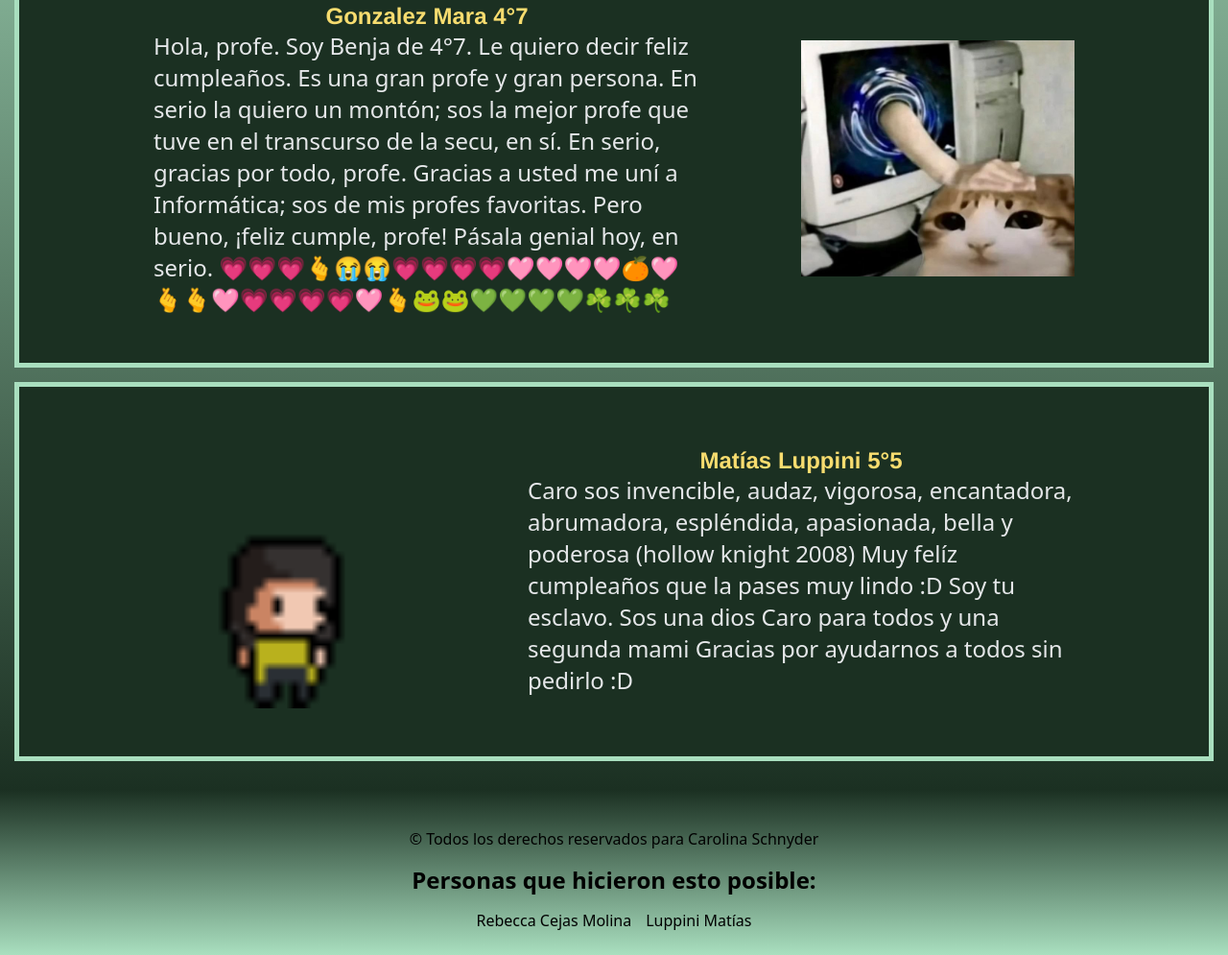
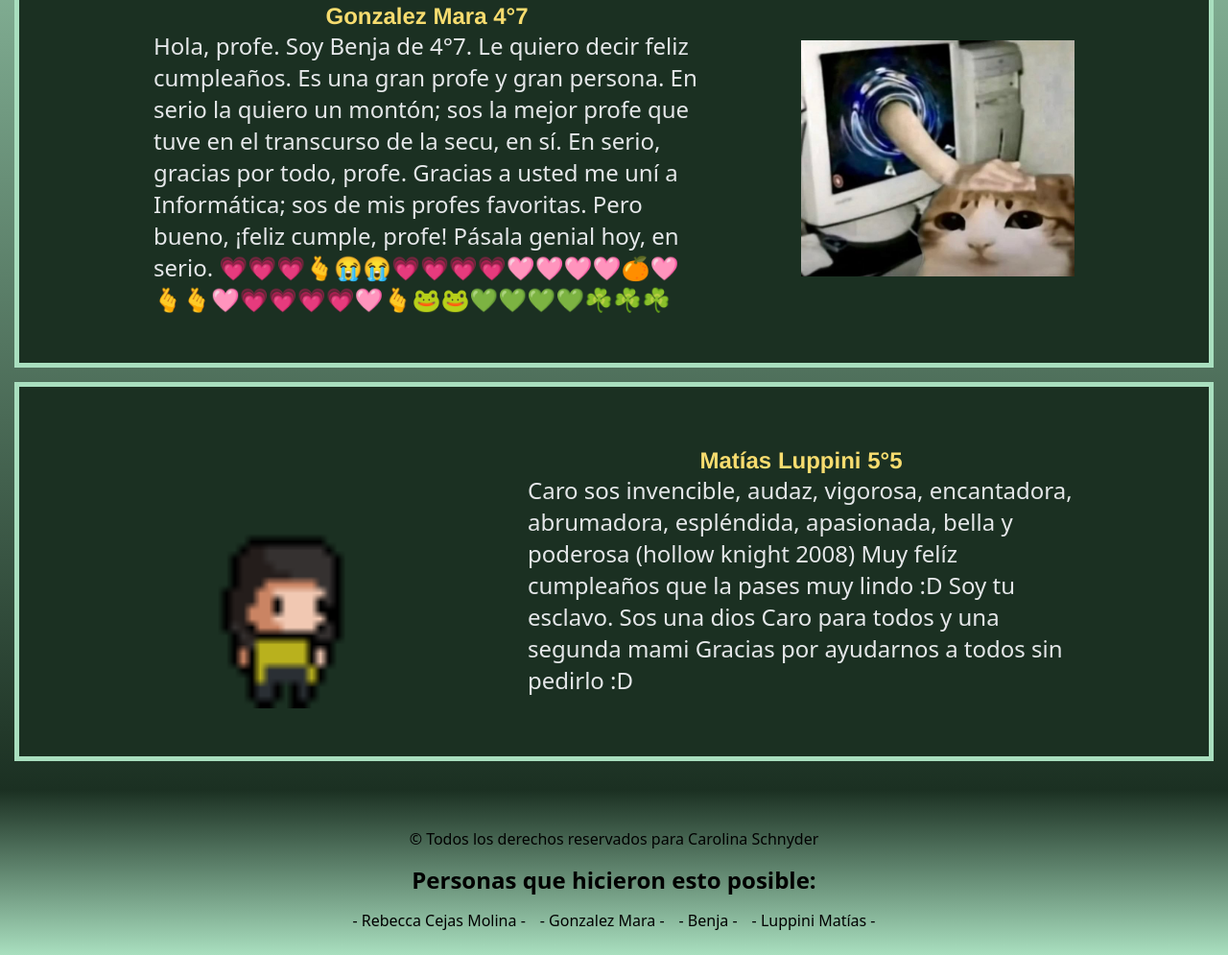
Before and after one commit to Mati9284/LABORATORIO-DE-PROGRAMACION-TP-N-DIFICIL, a plain HTML site: page index.html in a window 1280 px wide. Shown: the part 1875-2870 px from the top of the page at 96% size. Drawn offline with Linux system fonts and the light colour scheme; a web font is replaced by a local one.

Commit message:
AÑADIDO: ACTUALIZADO: - Nombramiento de todos los participantes actuales del 19/11/2026

```diff
--- a/index.html
+++ b/index.html
@@ -34,8 +34,10 @@
             <h2>Personas que hicieron esto posible:</h2>
         </header>
         <section class="contenedor wrap justify-center">
-            <p>Rebecca Cejas Molina</p>
-            <p>Luppini Matías</p>
+            <p>- Rebecca Cejas Molina -</p>
+            <p>- Gonzalez Mara -</p>
+            <p>- Benja -</p>
+            <p>- Luppini Matías -</p>
         </section>
     </footer>
 </body>
--- a/js/cards.js
+++ b/js/cards.js
@@ -14,7 +14,7 @@ const datos = [
         imagen: `Rebecca.png`,
     },
     {
-        titulo: ``,
+        titulo: `Benja`,
         descripcion: ``,
         imagen: `Benja.jpeg`,
         vuelta: true,
```
